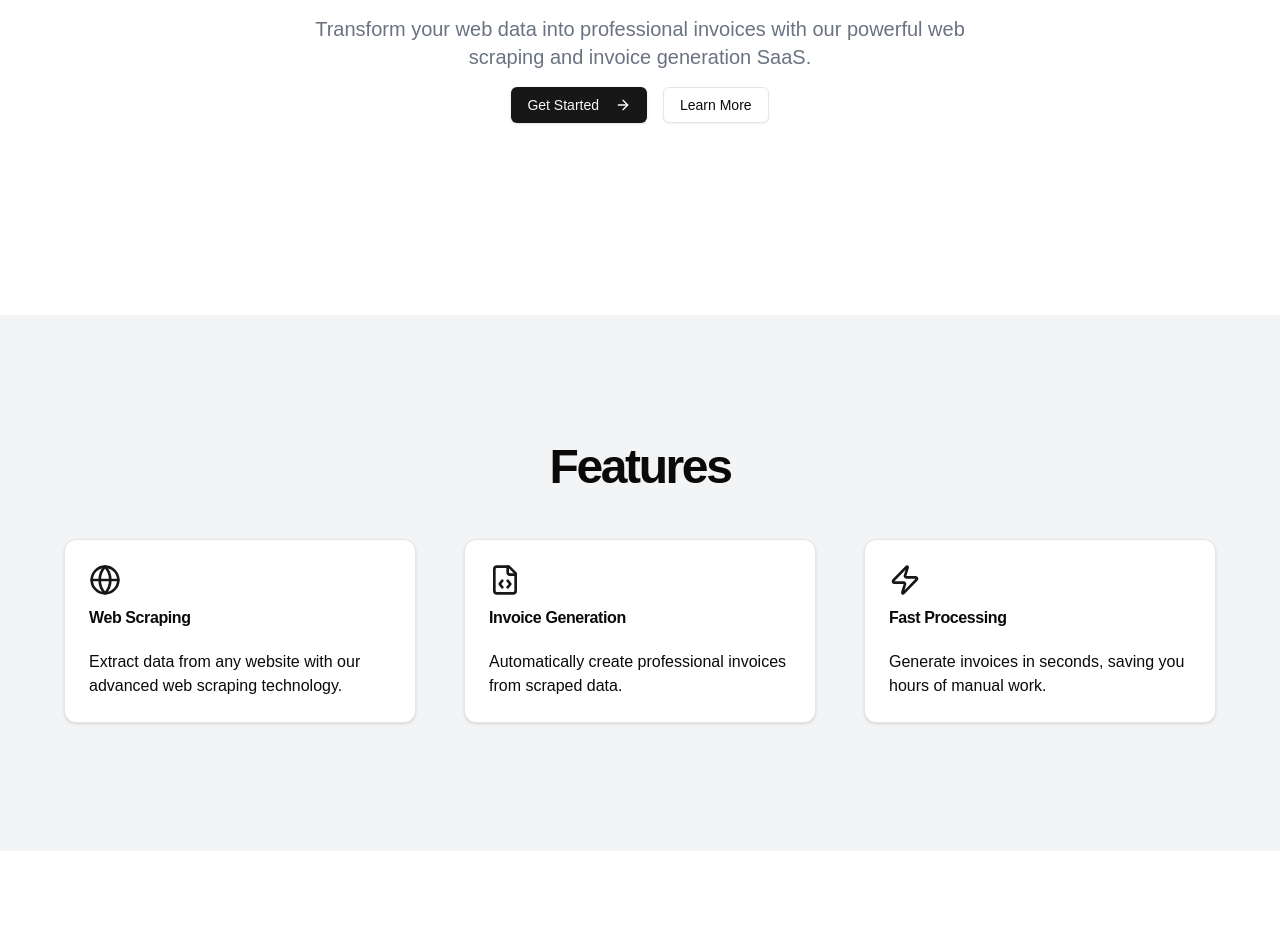
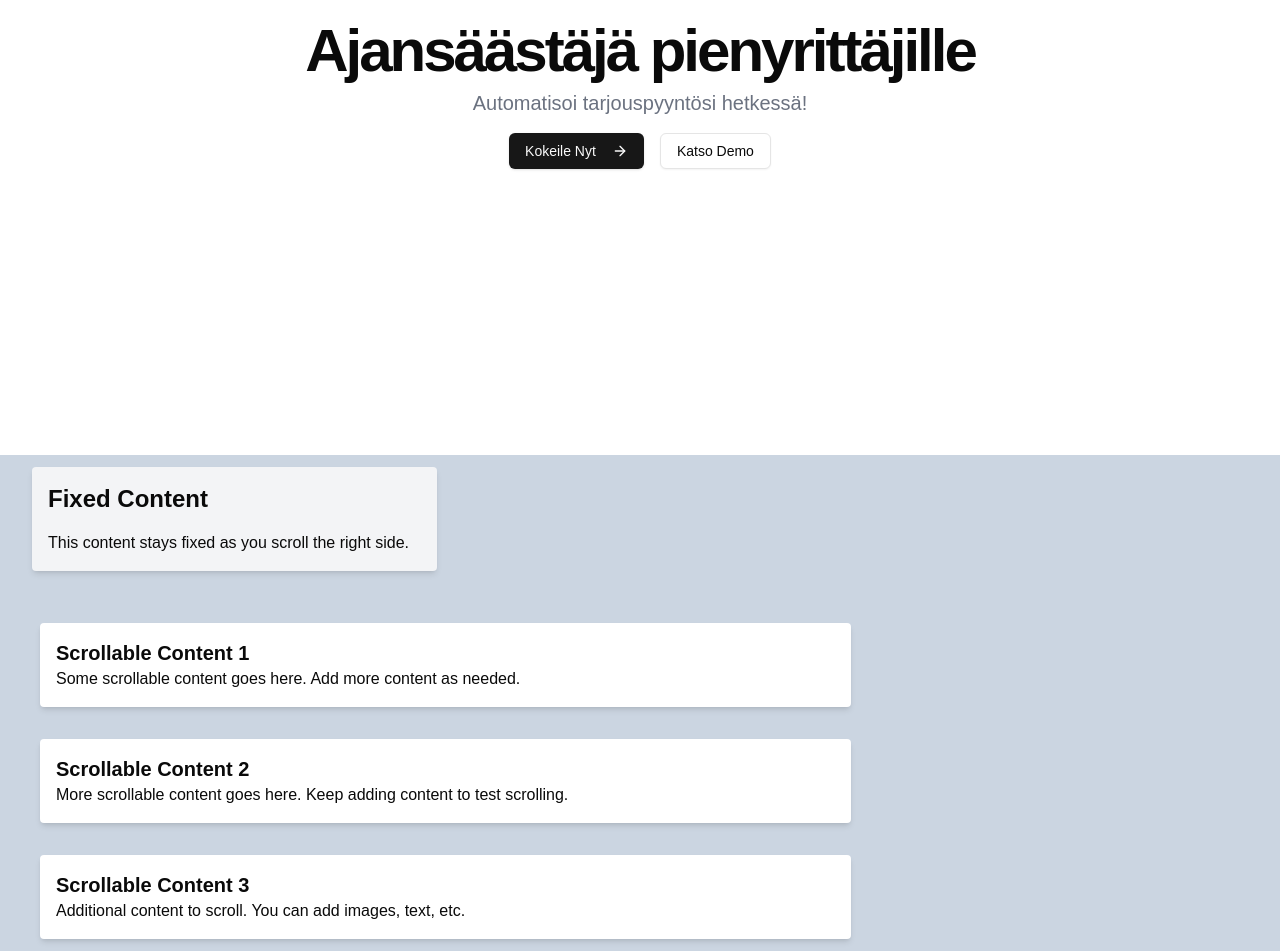
Before and after one commit to strengv1/pionblanc, a Next.js app in the folder homepage/: page / in a window 1280 px wide. Shown: the part 301-1252 px from the top of the page. Built offline with nearby package versions, Linux system fonts and the light colour scheme.

Commit message:
WIP: buggy sticky behaviour

```diff
--- a/homepage/src/app/page.tsx
+++ b/homepage/src/app/page.tsx
@@ -6,7 +6,7 @@ import { ArrowRight, CheckCircle, Globe, FileCode, Zap } from "lucide-react"
 export default function LandingPage() {
   return (
     <div className="flex flex-col min-h-screen">
-      <header className="px-4 lg:px-6 h-14 flex items-center">
+      <header className="px-4 lg:px-6 h-14 flex fixed w-full items-center bg-slate-400 hover:bg-opacity-100 bg-opacity-60 ">
         <Link className="flex items-center justify-center" href="#">
           <img src="/pawn.svg" alt="Logo" className="h-7 w-7 md:h-7 md:w-7 lg:h-8 lg:w-8 text-primary" />
           <span className="ml-2 text-lg md:text-xl lg:text-2xl font-bold">Pion Blanc</span>
@@ -18,67 +18,68 @@ export default function LandingPage() {
           <Link className="text-sm font-medium hover:underline underline-offset-4" href="#pricing">
             Pricing
           </Link>
+          <Link className="text-sm font-medium hover:underline underline-offset-4" href="#catalog">
+            Catalog
+          </Link>
           <Link className="text-sm font-medium hover:underline underline-offset-4" href="#contact">
             Contact
           </Link>
         </nav>
       </header>
-      <main className="flex-1">
-        <section className="w-full py-12 md:py-24 lg:py-32 xl:py-48">
-          <div className="container mx-auto max-w-[1200px] px-4 md:px-6">
+      <main className="flex-1 mt-9">
+        <section className="w-full py-12 md:py-32 lg:py-48 xl:py-56 flex items-center" style={{height: "90vh"}}>
+          <div className="container mx-auto max-w-[1200px] px-4 md:px-6 ">
+
             <div className="flex flex-col items-center space-y-4 text-center">
               <div className="space-y-2">
                 <h1 className="text-3xl font-bold tracking-tighter sm:text-4xl md:text-5xl lg:text-6xl/none">
-                  Automate Your Invoice Creation
+                  Ajansäästäjä pienyrittäjille
                 </h1>
                 <p className="mx-auto max-w-[700px] text-gray-500 md:text-xl dark:text-gray-400">
-                  Transform your web data into professional invoices with our powerful web scraping and invoice generation SaaS.
+                  Automatisoi tarjouspyyntösi hetkessä!
                 </p>
               </div>
               <div className="space-x-4">
                 <Button className="inline-flex h-9 items-center justify-center rounded-md bg-primary text-sm font-medium text-primary-foreground shadow transition-colors hover:bg-primary/90 focus-visible:outline-none focus-visible:ring-1 focus-visible:ring-ring disabled:pointer-events-none disabled:opacity-50">
-                  Get Started
+                  Kokeile Nyt
                   <ArrowRight className="ml-2 h-4 w-4" />
                 </Button>
-                <Button variant="outline">Learn More</Button>
+                <Button variant="outline">Katso Demo</Button>
               </div>
             </div>
           </div>
         </section>
-        <section id="features" className="w-full py-12 md:py-24 lg:py-32 bg-gray-100 dark:bg-gray-800">
-          <div className="container mx-auto max-w-[1200px] px-4 md:px-6">
-            <h2 className="text-3xl font-bold tracking-tighter sm:text-5xl text-center mb-12">Features</h2>
-            <div className="grid gap-6 lg:grid-cols-3 lg:gap-12">
-              <Card>
-                <CardHeader>
-                  <Globe className="h-8 w-8 mb-2 text-primary" />
-                  <CardTitle>Web Scraping</CardTitle>
-                </CardHeader>
-                <CardContent>
-                  Extract data from any website with our advanced web scraping technology.
-                </CardContent>
-              </Card>
-              <Card>
-                <CardHeader>
-                  <FileCode className="h-8 w-8 mb-2 text-primary" />
-                  <CardTitle>Invoice Generation</CardTitle>
-                </CardHeader>
-                <CardContent>
-                  Automatically create professional invoices from scraped data.
-                </CardContent>
-              </Card>
-              <Card>
-                <CardHeader>
-                  <Zap className="h-8 w-8 mb-2 text-primary" />
-                  <CardTitle>Fast Processing</CardTitle>
-                </CardHeader>
-                <CardContent>
-                  Generate invoices in seconds, saving you hours of manual work.
-                </CardContent>
-              </Card>
+
+        <section className="h-screen bg-slate-300 mx-auto px-4 sm:px-6 lg:px-8 py-16 ">
+          {/* Left Fixed Column */}
+          <div className="w-1/3 sticky top-1/2 transform -translate-y-1/2">
+            <div className="p-4 bg-gray-100 rounded shadow-md">
+              <h2 className="text-2xl font-bold mb-4">Fixed Content</h2>
+              <p>This content stays fixed as you scroll the right side.</p>
+            </div>
+          </div>
+
+          {/* Right scrolling Column */}
+          <div className="w-2/3 ml-2">
+            <div className="space-y-8">
+              <div className="p-4 bg-white rounded shadow-md">
+                <h3 className="text-xl font-semibold">Scrollable Content 1</h3>
+                <p>Some scrollable content goes here. Add more content as needed.</p>
+              </div>
+              <div className="p-4 bg-white rounded shadow-md">
+                <h3 className="text-xl font-semibold">Scrollable Content 2</h3>
+                <p>More scrollable content goes here. Keep adding content to test scrolling.</p>
+              </div>
+              <div className="p-4 bg-white rounded shadow-md">
+                <h3 className="text-xl font-semibold">Scrollable Content 3</h3>
+                <p>Additional content to scroll. You can add images, text, etc.</p>
+              </div>
+              {/* Add more content sections as needed */}
             </div>
           </div>
         </section>
+
+
         <section id="pricing" className="w-full py-12 md:py-24 lg:py-32">
           <div className="container mx-auto max-w-[1200px] px-4 md:px-6">
             <h2 className="text-3xl font-bold tracking-tighter sm:text-5xl text-center mb-12">Pricing Plans</h2>
```
